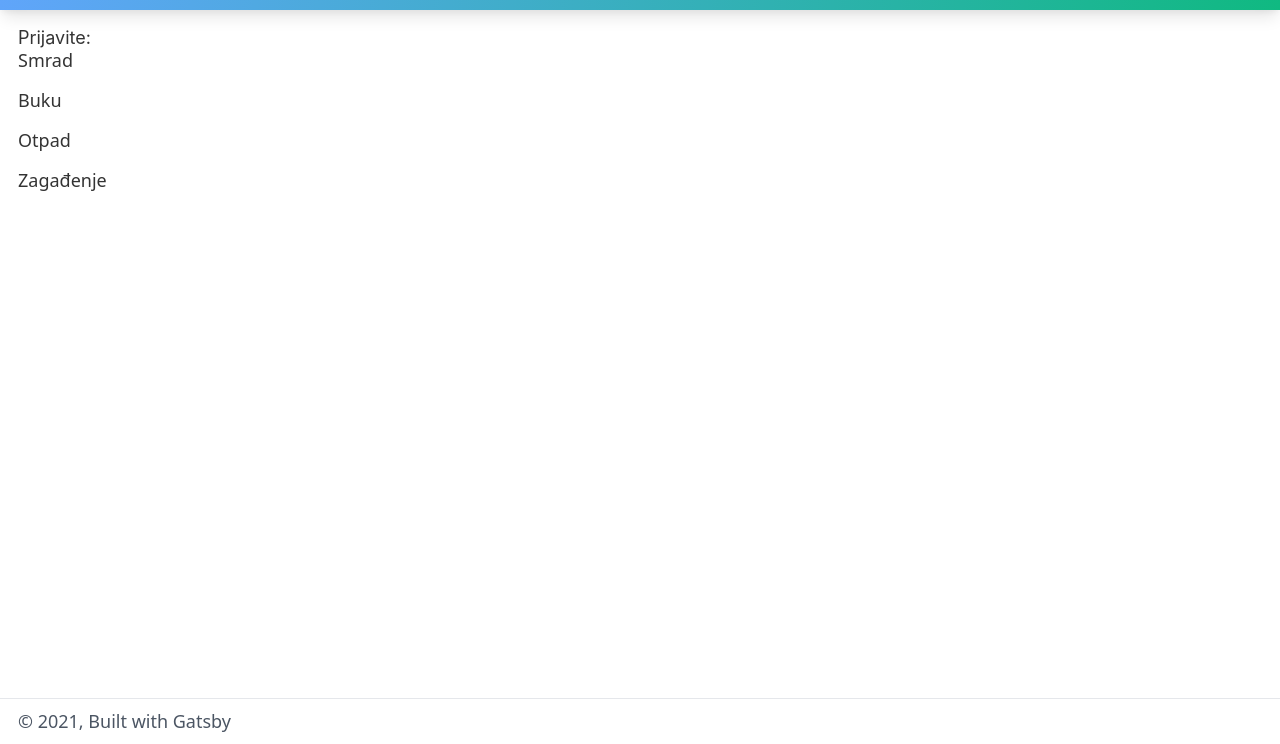
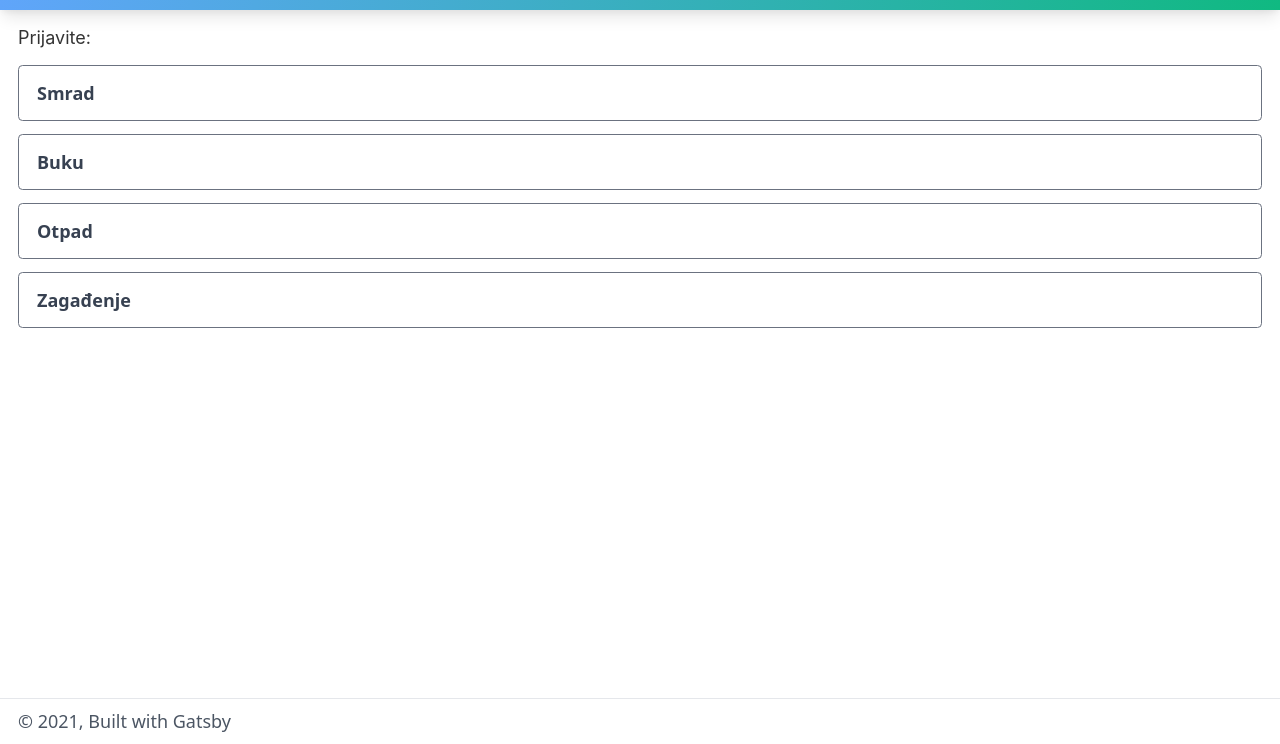
Before and after one commit to 1GR3/vzAir, a Gatsby site: page /report in a window 1280 px wide. Shown: the part 56-800 px from the top of the page. Built offline with nearby package versions, Linux system fonts and the light colour scheme; Gatsby itself is replaced by a stand-in of ours.

Commit message:
report list styling

```diff
--- a/src/pages/report.js
+++ b/src/pages/report.js
@@ -8,7 +8,7 @@
     <Layout>
         <Seo title="Report" />
         <h1>Prijavite:</h1>
-        <ul className={"ml-0"}>
+        <ul className={"ml-0 report-list"}>
             <li>
                 <Link to="/">Smrad</Link>
             </li>
--- a/src/styles/global.css
+++ b/src/styles/global.css
@@ -3,3 +3,16 @@
 @tailwind utilities;
 
 font-family: sans-serif;
+
+@layer utilities {
+    ul.report-list {
+    @apply py-4;
+        li {
+            @apply
+            bg-transparent hover:bg-blue-300
+            text-gray-700  hover:text-white
+            border border-gray-500 hover:border-transparent
+            rounded py-3 px-4 font-semibold;
+        }
+    }
+}
```
